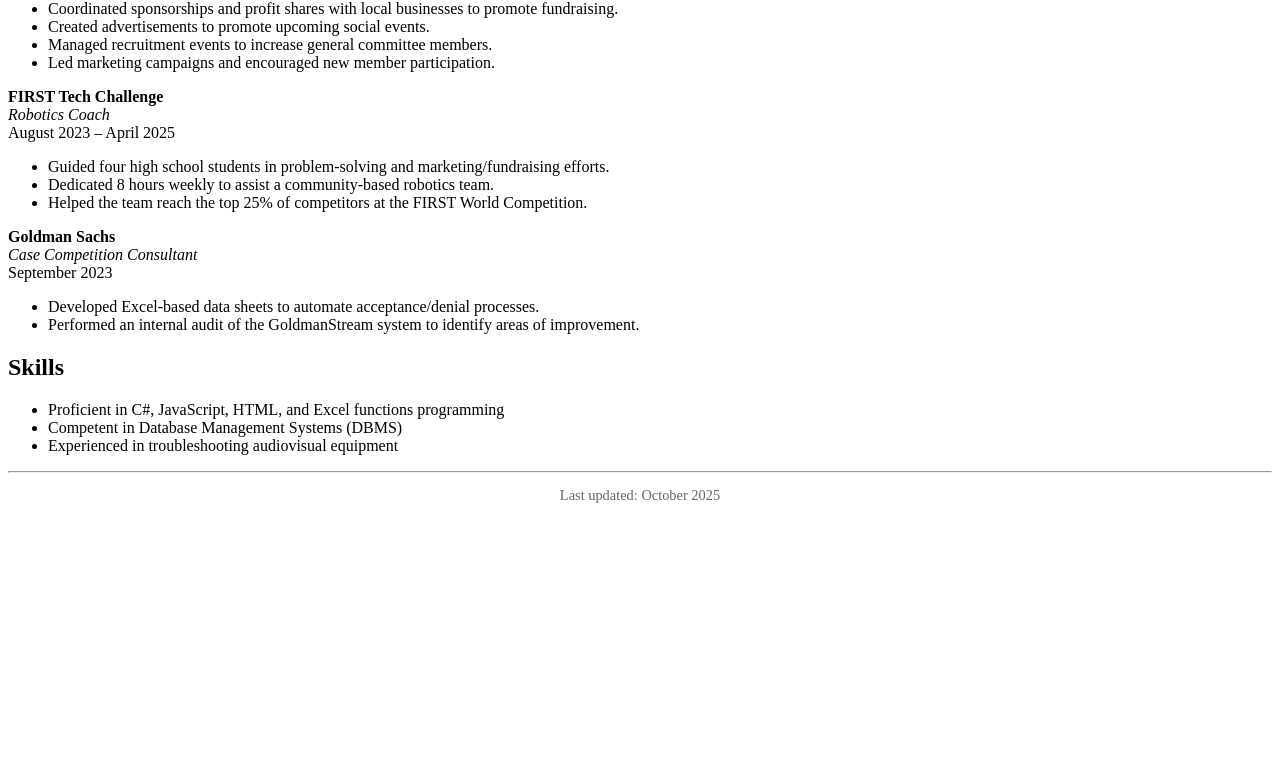
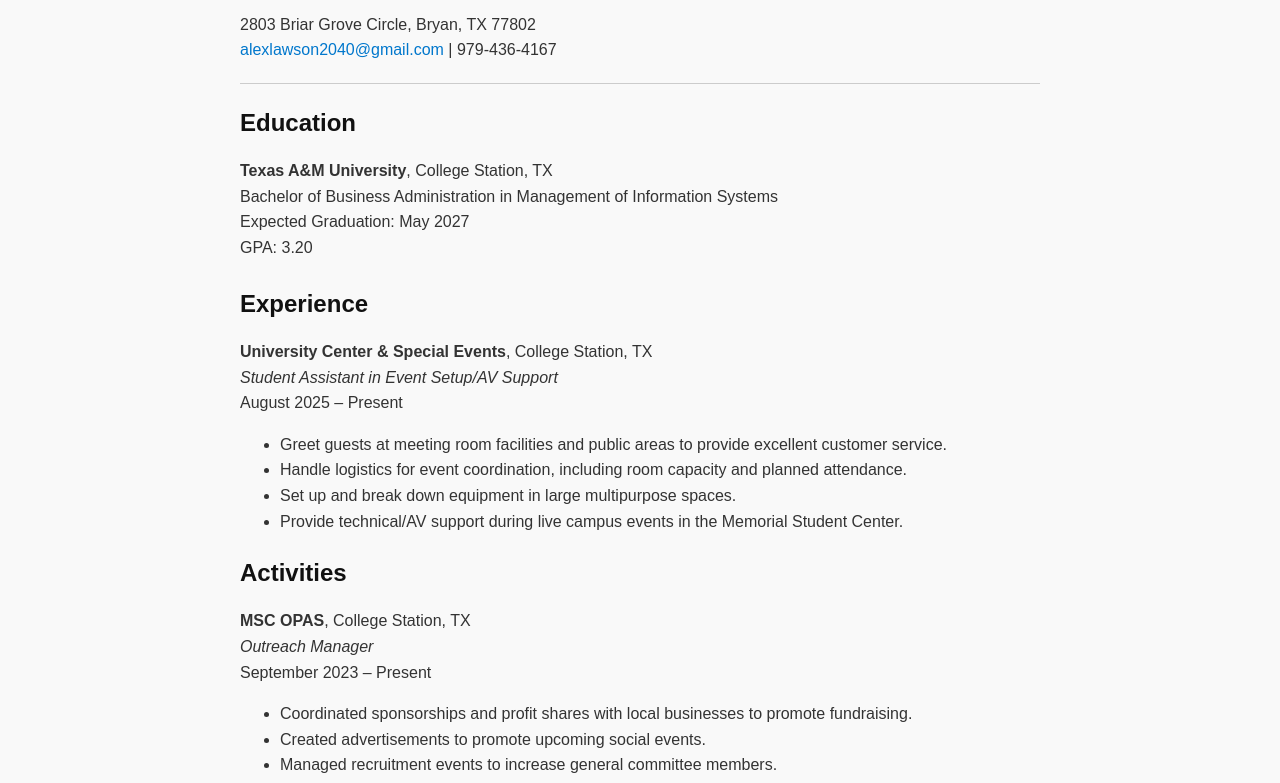
Before and after one commit to alexlawson05-cmyk/alexlawson05-cmyk.github.io, a plain HTML site: page index.html in a window 1280 px wide. Shown: the part 137-920 px from the top of the page. Before the commit the page ends 800 px from the top, so only its background shows below. Drawn offline with Linux system fonts and the light colour scheme.

Commit message:
Update index.html

```diff
--- a/index.html
+++ b/index.html
@@ -1,4 +1,66 @@
 <!doctype html>
+<title>Alex Lawson - Resume</title>
+<style>
+body {
+font-family: Arial, sans-serif;
+max-width: 800px;
+margin: 40px auto;
+padding: 20px;
+background-color: #f9f9f9;
+color: #333;
+line-height: 1.6;
+}
+h1, h2, h3 {
+color: #111;
+margin-bottom: 8px;
+}
+hr {
+border: none;
+border-top: 1px solid #ccc;
+margin: 20px 0;
+}
+.section {
+margin-bottom: 24px;
+}
+a {
+color: #0077cc;
+text-decoration: none;
+}
+a:hover {
+text-decoration: underline;
+}
+</style>
+</head>
+<body>
+<header>
+<h1>Alex Lawson</h1>
+<p>2803 Briar Grove Circle, Bryan, TX 77802<br>
+<a>alexlawson2040@gmail.com</a> | 979-436-4167</p>
+</header>
+<hr>
+
+<section class="section">
+<h2>Education</h2>
+<p><strong>Texas A&amp;M University</strong>, College Station, TX<br>
+Bachelor of Business Administration in Management of Information Systems<br>
+Expected Graduation: May 2027<br>
+GPA: 3.20</p>
+</section>
+
+
+<section class="section">
+<h2>Experience</h2>
+
+
+<p><strong>University Center & Special Events</strong>, College Station, TX<br>
+<em>Student Assistant in Event Setup/AV Support</em><br>
+August 2025 – Present</p>
+<ul>
+<li>Greet guests at meeting room facilities and public areas to provide excellent customer service.</li>
+<li>Handle logistics for event coordination, including room capacity and planned attendance.</li>
+<li>Set up and break down equipment in large multipurpose spaces.</li>
+<li>Provide technical/AV support during live campus events in the Memorial Student Center.</li>
+</ul>
 <head>
 <section class="section">
 <h2>Activities</h2>
```
